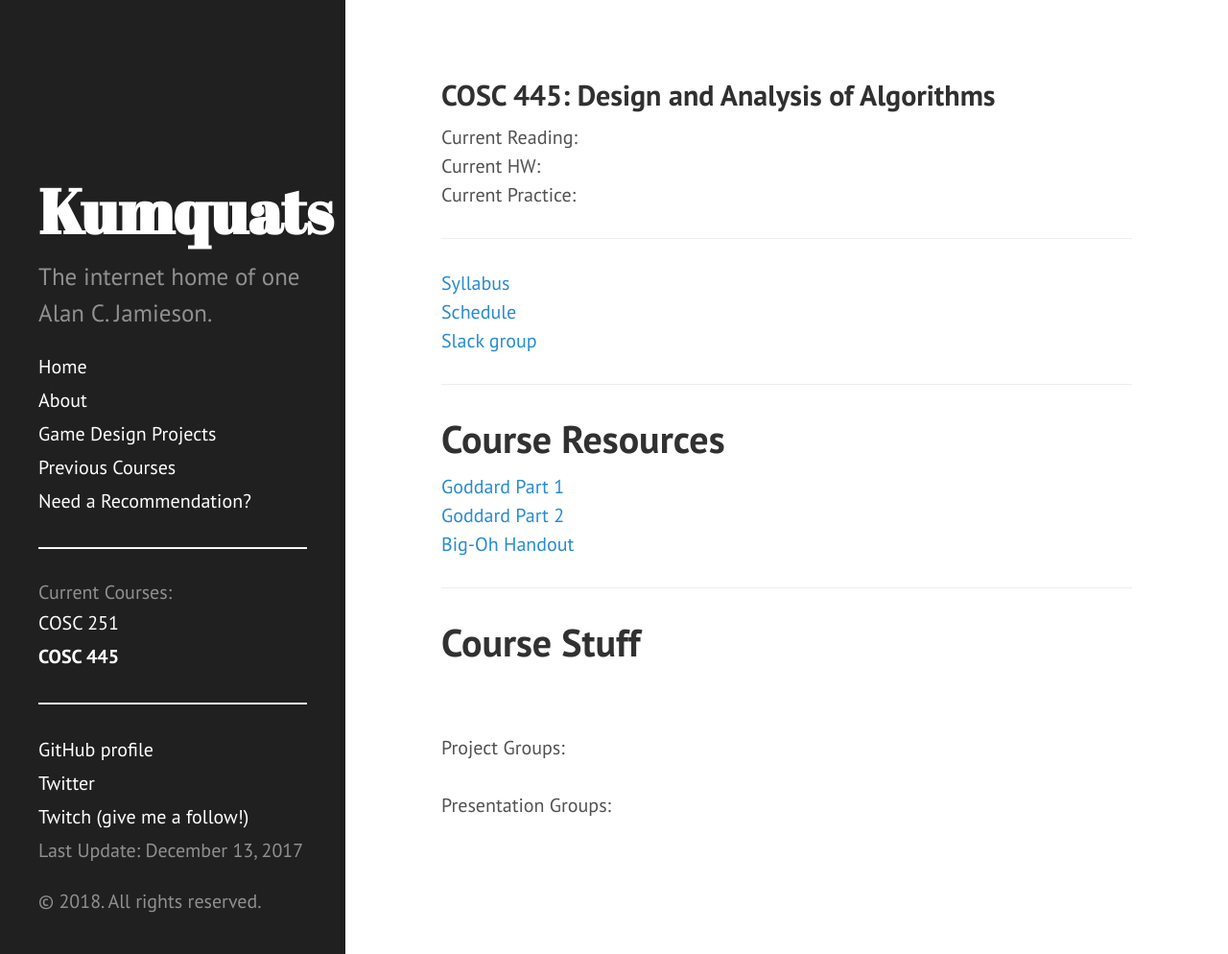
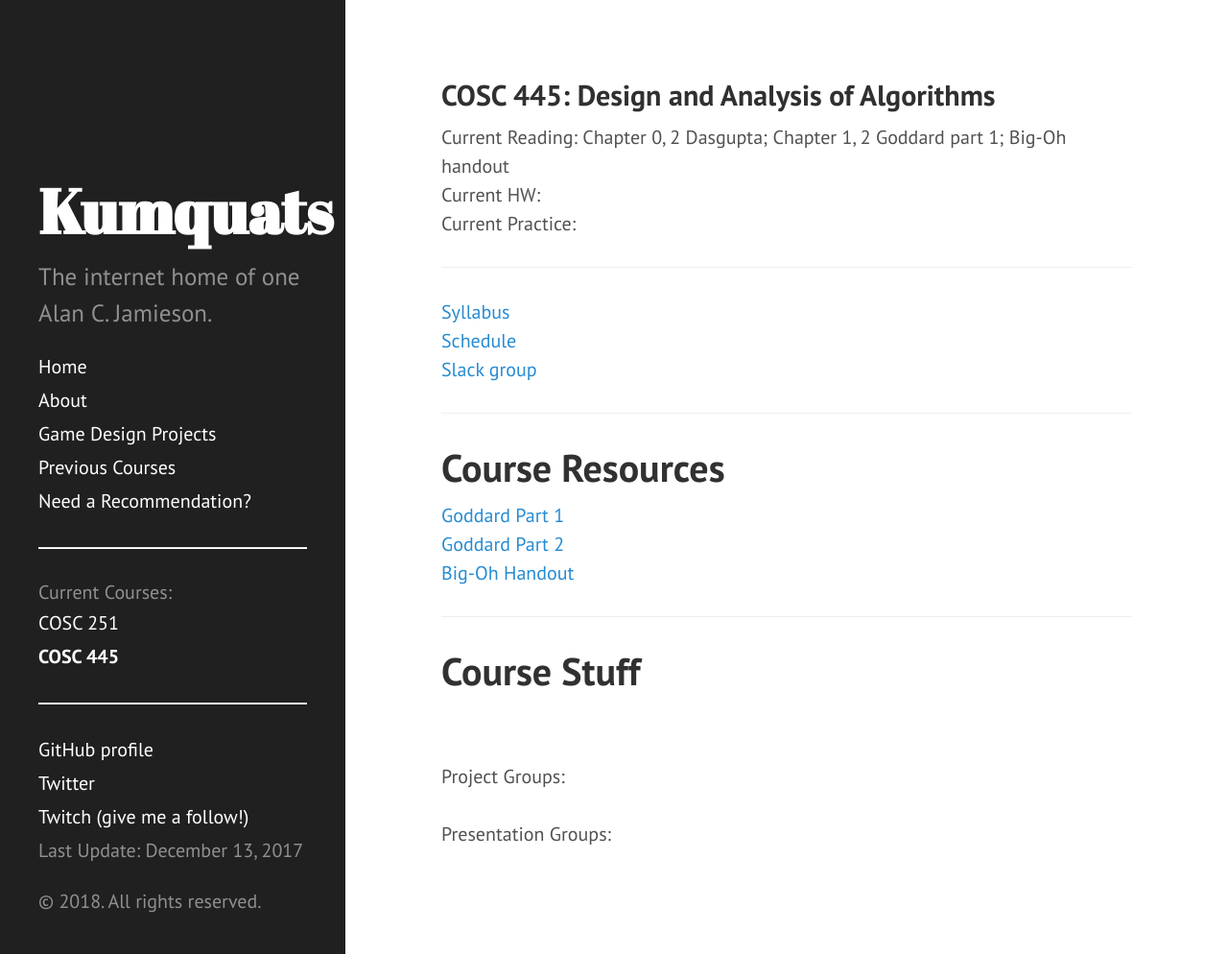
Before and after one commit to ripark/ripark.github.io, a Jekyll site: the page built from s18/cosc445.html, in a window 1280 px wide and 994 px high. Shown: the whole window at 96% size. Built offline with Jekyll 4.4.1, drawn with Linux system fonts in a browser that asks for light colours; Markdown is read by kramdown in place of the engine named in the settings.

Commit message:
Reading update

```diff
--- a/s18/cosc445.html
+++ b/s18/cosc445.html
@@ -4,7 +4,7 @@ title: "COSC 445: Design and Analysis of Algorithms"
 shorttitle: "COSC 445"
 ---
 
-Current Reading:
+Current Reading: Chapter 0, 2 Dasgupta; Chapter 1, 2 Goddard part 1; Big-Oh handout
 <br>
 Current HW:
 <br>
```
